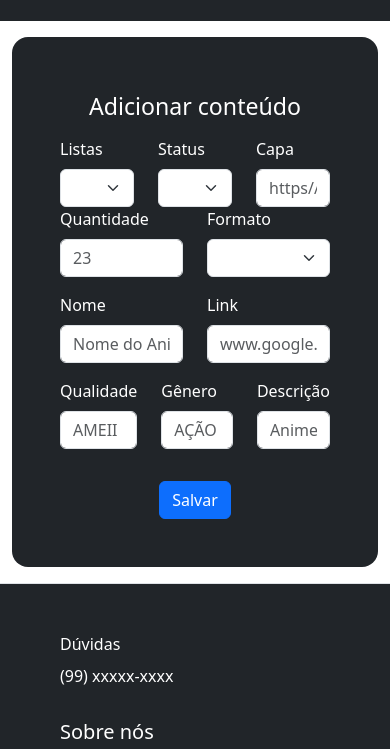
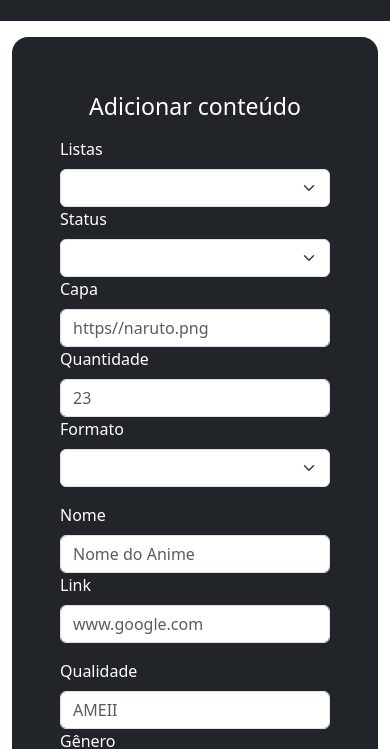
Before and after one commit to Marcos-Sobral/templete-vidadeotaku, a plain HTML site: page createAnime.html in a window 390 px wide. Shown: the part 87-836 px from the top of the page. Drawn offline with nearby package versions, Linux system fonts and the light colour scheme.

Commit message:
correção na responsividade do formulario

```diff
--- a/createAnime.html
+++ b/createAnime.html
@@ -67,7 +67,7 @@
         <H3 class="text-center text-white p-2">Adicionar conteúdo</H3>
         <form method="POST" action="" enctype="multipart/form-data">
             <div class="row mb-3">
-                <div class="col">
+                <div class="col-lg">
                   <label for="lista_anime_id" class="form-label text-white">Listas</label>
                   <select name="lista_anime_id" id="lista_anime_id" class="form-select">
                           <option value=""></option>
@@ -77,7 +77,7 @@
                           <option value="">mandar pro Carlucas</option>
                   </select>
                 </div>
-                <div class="col">
+                <div class="col-lg">
                   <label for="Status" class="form-label text-white">Status</label>
                   <select name="Status" id="Status" class="form-select">
                           <option value=""></option>
@@ -87,15 +87,15 @@
                           <option value="">Cancelado</option>
                   </select>
                 </div>
-                <div class="col">
+                <div class="col-md">
                     <label for="img_anime_id" class="form-label text-white">Capa</label>
                     <input name="img_anime_id" id="img_anime_id" type="text" class="form-control" placeholder="https//naruto.png">
                 </div>
-                <div class="col">
+                <div class="col-md">
                     <label for="ep_anime_id" class="form-label text-white">Quantidade</label>
                     <input name="ep_anime_id" id="ep_anime_id" type="number" class="form-control" placeholder="23">
                 </div>
-                <div class="col">
+                <div class="col-md">
                   <label for="lista_anime_id" class="form-label text-white">Formato</label>
                   <select name="lista_anime_id" id="lista_anime_id" class="form-select">
                           <option value=""></option>
@@ -109,26 +109,26 @@
             </div>
 
             <div class="row mb-3">
-                <div class="col">
+                <div class="col-md">
                     <label for="Name" class="form-label text-white">Nome</label>
                     <input name="Name" id="Name" type="text" class="form-control" placeholder="Nome do Anime">
                 </div>
-                <div class="col">
+                <div class="col-md">
                     <label for="Link" class="form-label text-white">Link</label>
                     <input name="Link" id="Link" type="text" class="form-control" placeholder="www.google.com">
                 </div>
             </div>
 
             <div class="row mb-3">
-                <div class="col">
+                <div class="col-md">
                     <label for="Status" class="form-label text-white">Qualidade</label>
                     <input name="Status" id="Status" type="text" class="form-control" placeholder="AMEII">
                 </div>
-                <div class="col">
+                <div class="col-md">
                     <label for="Genre" class="form-label text-white">Gênero</label>
                     <input name="Genre" id="Genre" type="text" class="form-control" placeholder="AÇÃO">
                 </div>
-                <div class="col">
+                <div class="col-md">
                     <label for="Sinopsis" class="form-label text-white">Descrição</label>
                     <input name="Sinopsis" id="Sinopsis" type="text" class="form-control" placeholder="Anime top demais">
                 </div>
```
Also changed, not shown: createList.html (+14 -16 lines).
